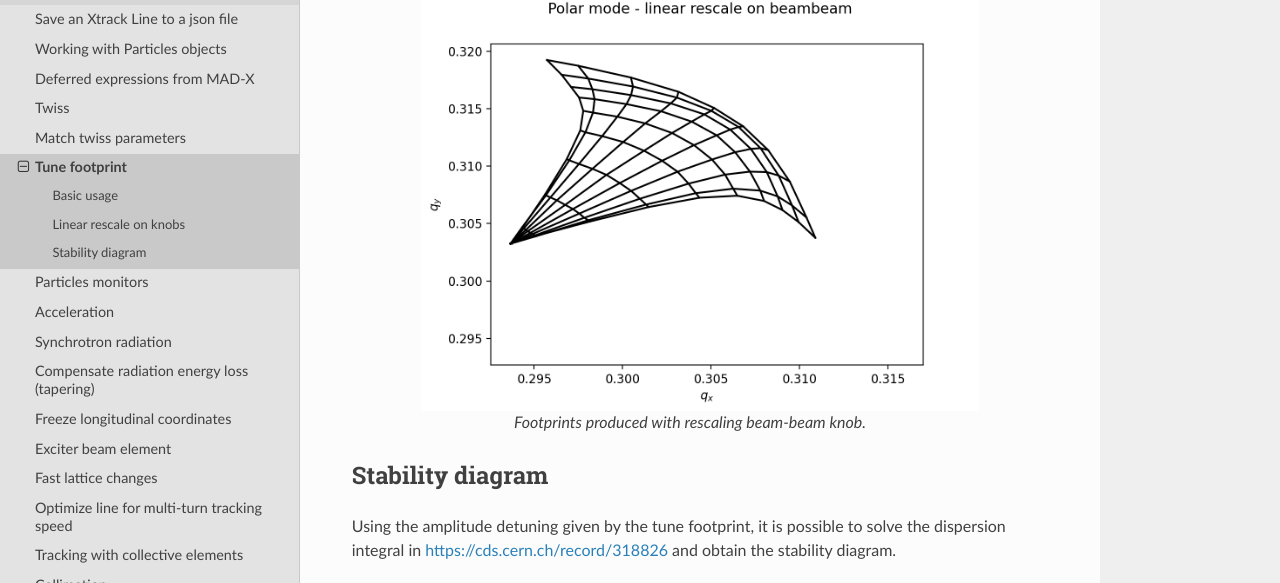
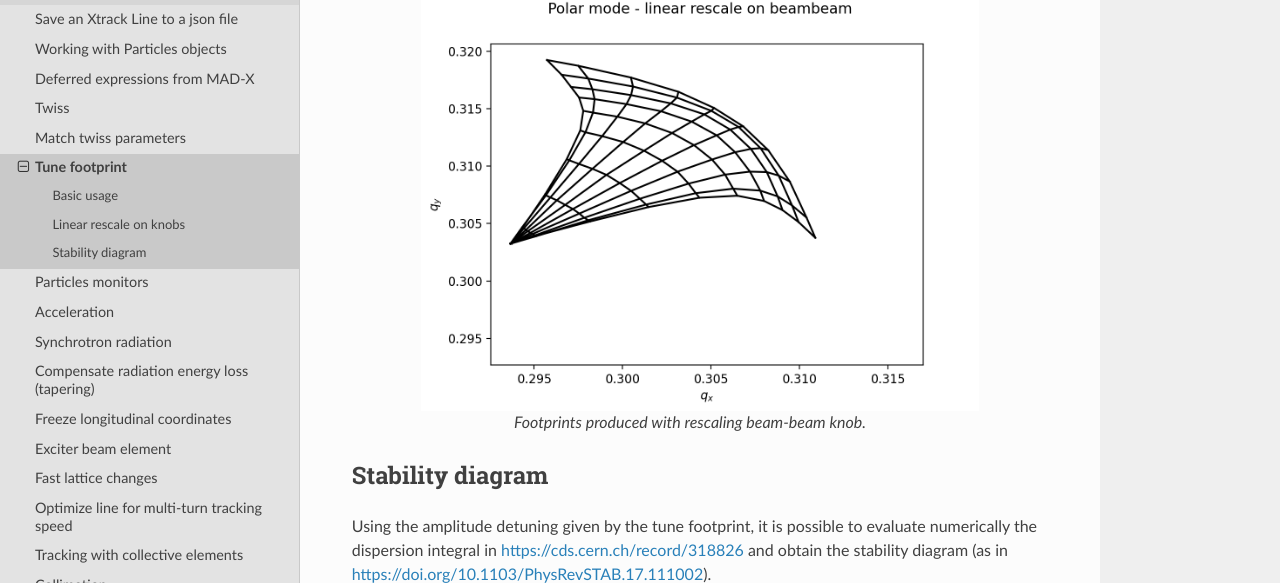
Before and after one commit to xsuite/xsuite, a Sphinx documentation site: the page built from docs/footprint.rst, in a window 1280 px wide and 900 px high, scrolled down 2418 px, cut to the strip 0-583 px from the top of the window. Built offline with Sphinx 7.4.7 and the Read the Docs theme 2.0.0, drawn with Linux system fonts in a browser that asks for light colours.

Commit message:
Update footprint.rst

```diff
--- a/docs/footprint.rst
+++ b/docs/footprint.rst
@@ -60,8 +60,8 @@ Stability diagram
 =================
 
 Using the amplitude detuning given by the tune footprint, it is possible to
-solve the dispersion integral in https://cds.cern.ch/record/318826 and
-obtain the stability diagram.
+evaluate numerically the dispersion integral in https://cds.cern.ch/record/318826 and
+obtain the stability diagram (as in https://doi.org/10.1103/PhysRevSTAB.17.111002).
 
 .. literalinclude:: generated_code_snippets/stabilitydiagram.py
    :language: python
```
